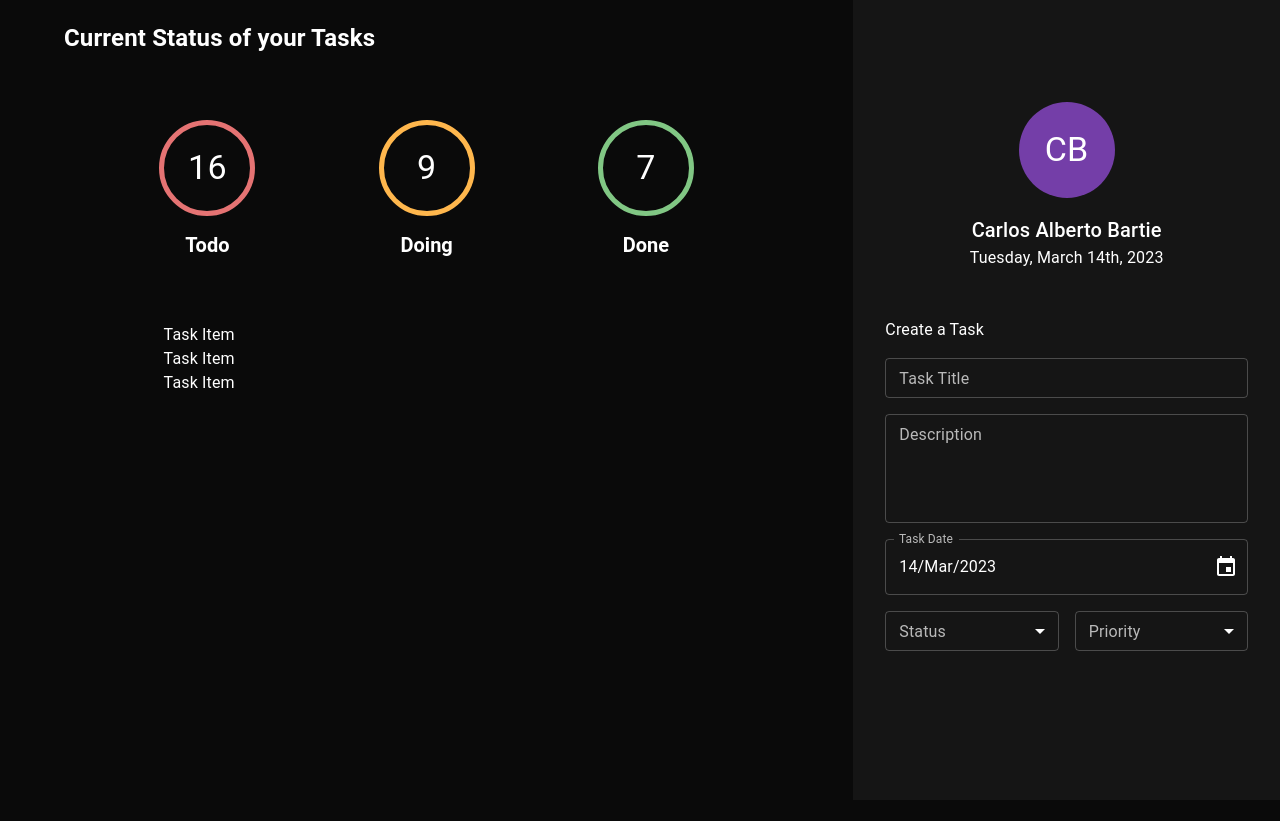
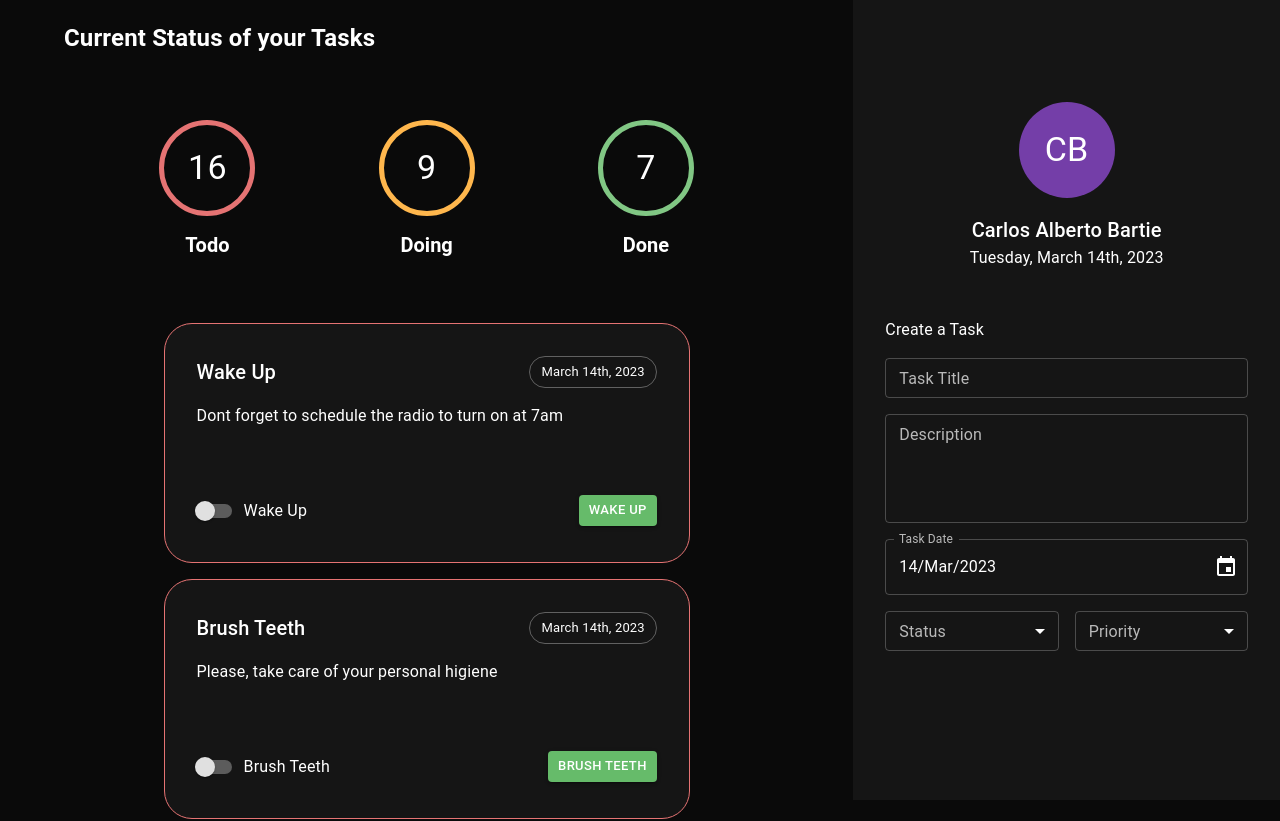
Before and after one commit to AlexandreBartie/frontend-todo-list-typescript-react, a React (Create React App) app: page / in a window 1280 px wide. Shown: the top 821 px of the page. Before the commit the page ends 800 px from the top, so only its background shows below. Built offline with nearby package versions, Linux system fonts and the light colour scheme.

Commit message:
feat: create TaskCard

```diff
--- /dev/null
+++ b/src/library/date/formatDate.ts
@@ -0,0 +1,13 @@
+import { format } from "date-fns"
+
+export function formatDateLong(date: Date): string {
+  return format(date, "PPPP")
+}
+
+export function formatDate(date: Date): string {
+  return format(date, "PPP")
+}
+
+export function formatToday(): string {
+  return formatDateLong(new Date())
+}
--- a/src/visual/components/Task/TaskCard/TaskCard.tsx
+++ b/src/visual/components/Task/TaskCard/TaskCard.tsx
@@ -1,8 +1,11 @@
 import React, { ReactElement } from "react"
 
-import { Box } from "@mui/material"
+import { Box, SxProps, Theme } from "@mui/material"
 
 import { Task } from "../../../../business/core/task"
+import { UXTaskCard_Header } from "./TaskCard_Header"
+import { UXTaskCard_Description } from "./TaskCard_Description"
+import { UXTaskCard_Footer } from "./TaskCard_Footer"
 
 export type IUXTaskCard = { task: Task }
 
@@ -11,7 +14,29 @@ export function UXTaskCard(props: IUXTaskCard): ReactElement {
 
   return (
     <>
-      <Box>{task.title}</Box>
+      <Box
+        display="flex"
+        width="100%"
+        justifyContent="flex-start"
+        flexDirection='column'
+        mb={2}
+        p={4}
+        sx={taskCardSettings()}
+      >
+        <UXTaskCard_Header task={task} />
+        <UXTaskCard_Description task={task} />
+        <UXTaskCard_Footer task={task} />
+      </Box>
     </>
   )
 }
+
+const taskCardSettings = (): SxProps<Theme> => {
+  return {
+    width: "100%",
+    backgroundColor: "background.paper",
+    borderRadius: "28px",
+    border: "1px solid",
+    borderColor: "error.light",
+  }
+}
--- /dev/null
+++ b/src/visual/components/Task/TaskCard/TaskCard_Description.tsx
@@ -0,0 +1,19 @@
+import React, { ReactElement } from "react"
+
+import { Box, Typography } from "@mui/material"
+
+import { IUXTaskCard } from "./TaskCard"
+
+export function UXTaskCard_Description(props: IUXTaskCard): ReactElement {
+  const { task } = props
+
+  return (
+    <>
+      <Box display="flex" width="100%" justifyContent="space-between" mb={4}>
+        <Box>
+          <Typography>{task.description}</Typography>
+        </Box>
+      </Box>
+    </>
+  )
+}
--- /dev/null
+++ b/src/visual/components/Task/TaskCard/TaskCard_Footer.tsx
@@ -0,0 +1,28 @@
+import React, { ReactElement } from "react"
+
+import { Box, Button } from "@mui/material"
+
+import { IUXTaskCard } from "./TaskCard"
+import { WebSwitch } from "../../generic/WebSwitch"
+
+export function UXTaskCard_Footer(props: IUXTaskCard): ReactElement {
+  const { task } = props
+  return (
+    <>
+      <Box
+        display="flex"
+        justifyContent="space-between"
+        alignItems="center"
+        mt={4}
+      >
+        <WebSwitch
+          {...{
+            label: task.title
+          }}
+
+        />
+        <Button variant='contained' color='success' size='small' sx={{color:'#ffffff'}}>{task.title}</Button>
+      </Box>
+    </>
+  )
+}
--- /dev/null
+++ b/src/visual/components/Task/TaskCard/TaskCard_Header.tsx
@@ -0,0 +1,24 @@
+import React, { ReactElement } from "react"
+
+import { Box, Chip, Typography } from "@mui/material"
+
+import { IUXTaskCard } from "./TaskCard"
+
+import { formatDate } from "../../../../library/date/formatDate"
+
+export function UXTaskCard_Header(props: IUXTaskCard): ReactElement {
+  const { task } = props
+
+  return (
+    <>
+      <Box display="flex" width="100%" justifyContent="space-between" mb={2}>
+        <Box>
+          <Typography variant="h6">{task.title}</Typography>
+        </Box>
+        <Box>
+          <Chip variant="outlined" label={formatDate(task.date)} />
+        </Box>
+      </Box>
+    </>
+  )
+}
--- a/src/visual/components/Task/TaskForm/TaskForm_Status.tsx
+++ b/src/visual/components/Task/TaskForm/TaskForm_Status.tsx
@@ -1,6 +1,6 @@
 import React, { ReactElement } from "react"
 
-import { IWebSelectBox, WebSelectBox } from "../../generic/WebSelectBox"
+import { WebSelectBox } from "../../generic/WebSelectBox"
 
 import { IUXTaskForm } from "./TaskForm"
 
@@ -9,14 +9,14 @@ export function UXTaskForm_Status(props: IUXTaskForm): ReactElement {
 
   const status = form.app.domain.statusList
 
-  const settingsSelect = (): IWebSelectBox => {
-    return {
-      name: status.name,
-      label: status.label,
-      disabled: form.disabled,
-      items: status.items,
-    }
-  }
-
-  return <WebSelectBox settings={settingsSelect()} />
+  return (
+    <WebSelectBox
+      {...{
+        name: status.name,
+        label: status.label,
+        disabled: form.disabled,
+        items: status.items,
+      }}
+    />
+  )
 }
--- a/src/visual/components/Task/TaskForm/Task_Form_Priority.tsx
+++ b/src/visual/components/Task/TaskForm/Task_Form_Priority.tsx
@@ -1,6 +1,6 @@
 import React, { ReactElement } from "react"
 
-import { IWebSelectBox, WebSelectBox } from "../../generic/WebSelectBox"
+import { WebSelectBox } from "../../generic/WebSelectBox"
 
 import { IUXTaskForm } from "./TaskForm"
 
@@ -9,14 +9,14 @@ export function UXTaskForm_Priority(props: IUXTaskForm): ReactElement {
 
   const priority = form.app.domain.priorityList
 
-  const settingsSelect = (): IWebSelectBox => {
-    return {
-      name: priority.name,
-      label: priority.label,
-      items: priority.items,
-      disabled: form.disabled,
-    }
-  }
-
-  return <WebSelectBox settings={settingsSelect()} />
+  return (
+    <WebSelectBox
+      {...{
+        name: priority.name,
+        label: priority.label,
+        items: priority.items,
+        disabled: form.disabled,
+      }}
+    />
+  )
 }
--- a/src/visual/components/Task/TaskSummary/TaskCounter.tsx
+++ b/src/visual/components/Task/TaskSummary/TaskCounter.tsx
@@ -15,7 +15,7 @@ export function UXTaskCounter(props: UXTaskCounter_PropTypes): ReactElement {
         justifyContent="center"
         alignItems="center"
       >
-        <Avatar sx={avatarSettings(color)}>
+        <Avatar sx={taskCounterSettings(color)}>
           <Typography color="#ffffff" variant="h4">
             {count}
           </Typography>
@@ -33,7 +33,7 @@ export function UXTaskCounter(props: UXTaskCounter_PropTypes): ReactElement {
   )
 }
 
-const avatarSettings = (color: string): SxProps<Theme> => {
+const taskCounterSettings = (color: string): SxProps<Theme> => {
   return {
     backgroundColor: "transparent",
     width: "96px",
--- a/src/visual/components/Task/TaskView/TaskView.tsx
+++ b/src/visual/components/Task/TaskView/TaskView.tsx
@@ -1,22 +1,21 @@
 import React, { ReactElement } from "react"
 
-import { Box, Grid } from "@mui/material"
+import { Grid } from "@mui/material"
 
 import { TaskList } from "../../../../business/core/task"
+import { UXTaskCard } from "../TaskCard/TaskCard"
 
 export type IUXTaskView = { tasks: TaskList }
 
 export function UXTaskView(props: IUXTaskView): ReactElement {
   const { tasks } = props
 
-  console.log(tasks.all.length)
-
   return (
     <>
       <Grid item display="flex" flexDirection="column" xs={10} md={8}>
-        <Box>Task Item</Box>
-        <Box>Task Item</Box>
-        <Box>Task Item</Box>
+        {tasks.all.map((task) => (
+          <UXTaskCard key={task.id} task={task}/>
+        ))}
       </Grid>
     </>
   )
--- a/src/visual/components/generic/WebSelectBox.tsx
+++ b/src/visual/components/generic/WebSelectBox.tsx
@@ -2,10 +2,8 @@ import React, { ReactElement } from "react"
 
 import { FormControl, InputLabel, MenuItem, Select } from "@mui/material"
 
-export type WebSelectBox_PropTypes = { settings: IWebSelectBox }
-
-export function WebSelectBox(props: WebSelectBox_PropTypes): ReactElement {
-  const { name, label, value, items, disabled } = props.settings
+export function WebSelectBox(props: IWebSelectBox): ReactElement {
+  const { name, label, value, items, disabled } = props
   return (
     <FormControl fullWidth size="small">
       <InputLabel id={`${name}-label-id`}>{label}</InputLabel>
--- /dev/null
+++ b/src/visual/components/generic/WebSwitch.tsx
@@ -0,0 +1,20 @@
+import React, { ReactElement } from "react"
+
+import { FormControlLabel, Switch } from "@mui/material"
+
+export function WebSwitch(props: IWebSwitch): ReactElement {
+  const { label, color = 'info' } = props
+  return <FormControlLabel label={label} control={<Switch color={color} />} />
+}
+
+export interface IWebSwitch {
+  label: string
+  color?:
+    | "primary"
+    | "secondary"
+    | "error"
+    | "info"
+    | "success"
+    | "warning"
+    | "default"
+}
--- a/src/visual/components/profile/profile.tsx
+++ b/src/visual/components/profile/profile.tsx
@@ -4,7 +4,7 @@ import { Avatar, Box, SxProps, Theme, Typography } from "@mui/material"
 
 import { Profile } from "../../../business/security/users/profile"
 
-import { format } from "date-fns"
+import { formatToday } from "../../../library/date/formatDate"
 
 export type IUXProfile = { profile: Profile }
 
@@ -18,7 +18,7 @@ export function UXProfile(props: IUXProfile): ReactElement {
       justifyContent="center"
       alignItems="center"
     >
-      <Avatar sx={avatarSettings()}>
+      <Avatar sx={profileSettings()}>
         <Typography variant="h4" color="text.primary">
           {profile.sigla}
         </Typography>
@@ -27,13 +27,13 @@ export function UXProfile(props: IUXProfile): ReactElement {
         {profile.fullName}
       </Typography>
       <Typography variant="body1" color="text.primary">
-        {format(new Date(), "PPPP")}
+        {formatToday()}
       </Typography>
     </Box>
   )
 }
 
-const avatarSettings = (): SxProps<Theme> => {
+const profileSettings = (): SxProps<Theme> => {
   return {
     width: "96px",
     height: "96px",
```
